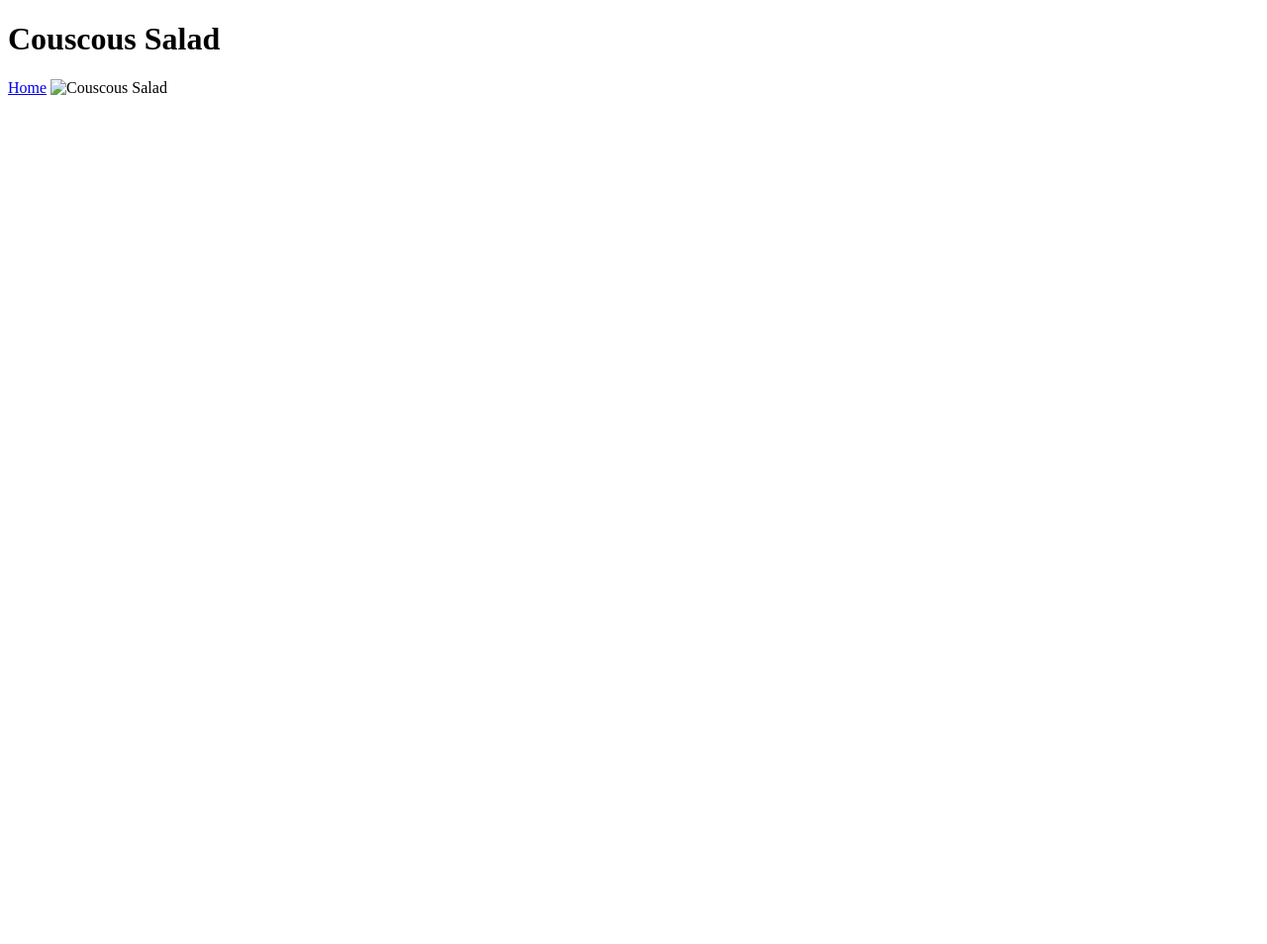
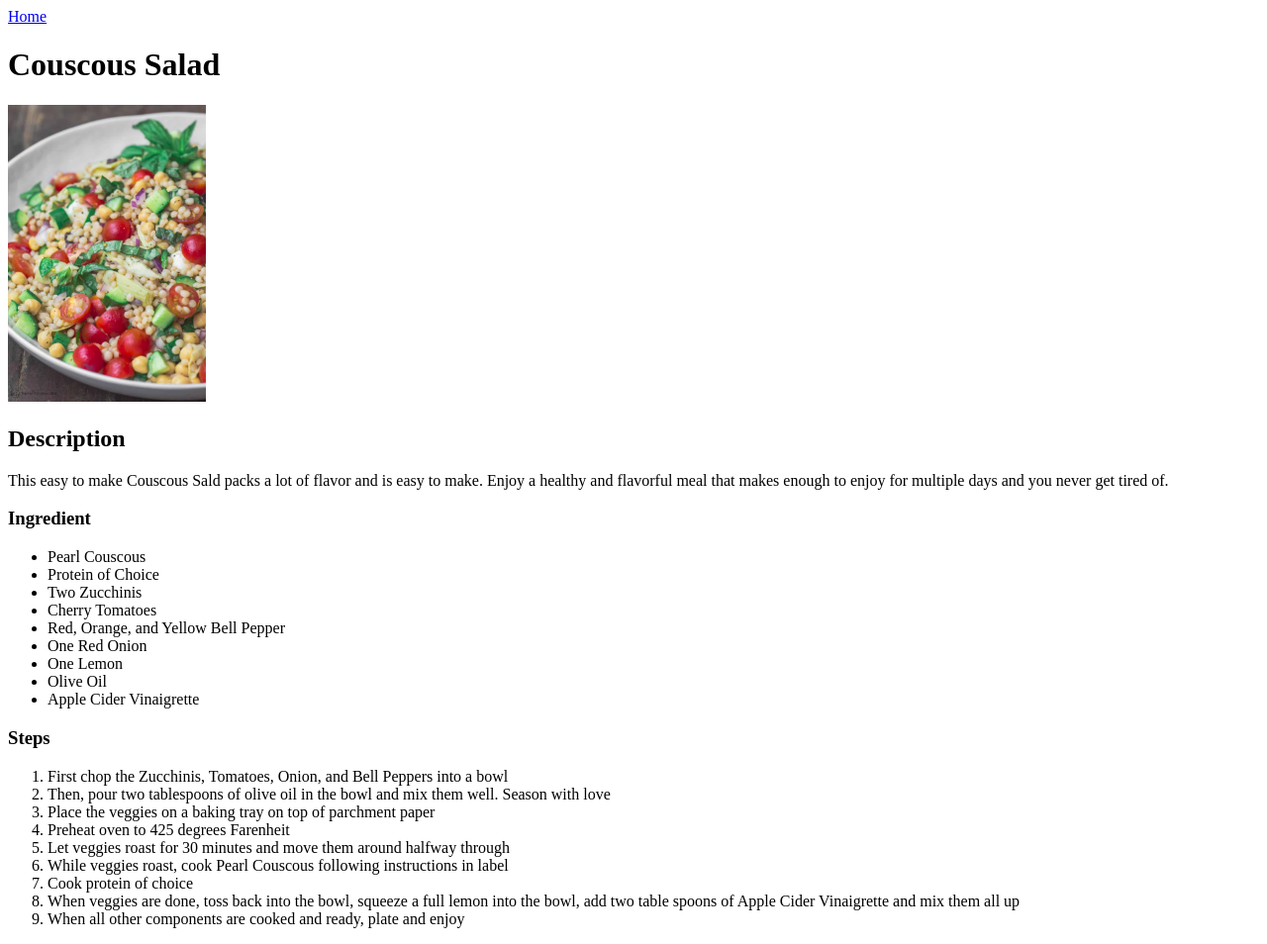
Before and after one commit to jguasp3/odin-recipes-two, a plain HTML site: page recipes/couscous.html in a window 1280 px wide. Shown: the whole page at 99% size. Before the commit the page ends 800 px from the top, so only its background shows below. Drawn offline with Linux system fonts and the light colour scheme.

Commit message:
create couscous salad recipe page

```diff
--- a/recipes/couscous.html
+++ b/recipes/couscous.html
@@ -3,9 +3,38 @@
     <head>
         <meta charset="UTF-8">
         <title>Couscous Salad</title>
+        <a href="../index.html">Home</a>
+    </head>
+
+    <body>
         <h1>Couscous Salad</h1>
-        <a href="../index.html">Home</a>
+     <img src="couscous.jpg"alt="couscous salad" width="200">
 
-    <img src="recipes/couscous.jpg" alt="Couscous Salad" Width="100">
-    </head>
+     <h2>Description</h2>
+    <p>This easy to make Couscous Sald packs a lot of flavor and is easy to make. Enjoy a healthy and flavorful meal that makes enough to enjoy for multiple days and you never get tired of.</p>
+    <h3>Ingredient</h3>
+    <ul>
+        <li>Pearl Couscous</li>
+        <li>Protein of Choice</li>
+        <li>Two Zucchinis</li>
+        <li>Cherry Tomatoes</li>
+        <li>Red, Orange, and Yellow Bell Pepper</li>
+        <li>One Red Onion</li>
+        <li>One Lemon</li>
+        <li>Olive Oil</li>
+        <li>Apple Cider Vinaigrette</li>
+    </ul>
+    <h3>Steps</h3>
+    <ol>
+        <li>First chop the Zucchinis, Tomatoes, Onion, and Bell Peppers into a bowl</li>
+        <li>Then, pour two tablespoons of olive oil in the bowl and mix them well. Season with love</li>
+        <li>Place the veggies on a baking tray on top of parchment paper</li>
+        <li>Preheat oven to 425 degrees Farenheit</li>
+        <li>Let veggies roast for 30 minutes and move them around halfway through</li>
+        <li>While veggies roast, cook Pearl Couscous following instructions in label</li>
+        <li>Cook protein of choice</li>
+        <li>When veggies are done, toss back into the bowl, squeeze a full lemon into the bowl, add two table spoons of Apple Cider Vinaigrette and mix them all up</li>
+        <li>When all other components are cooked and ready, plate and enjoy</li>
+    </ol>
+</body>
 </html>
```
